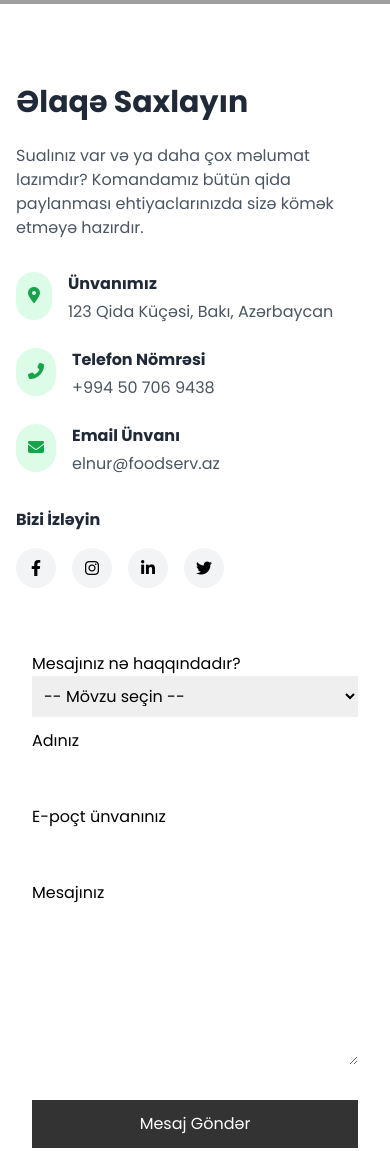
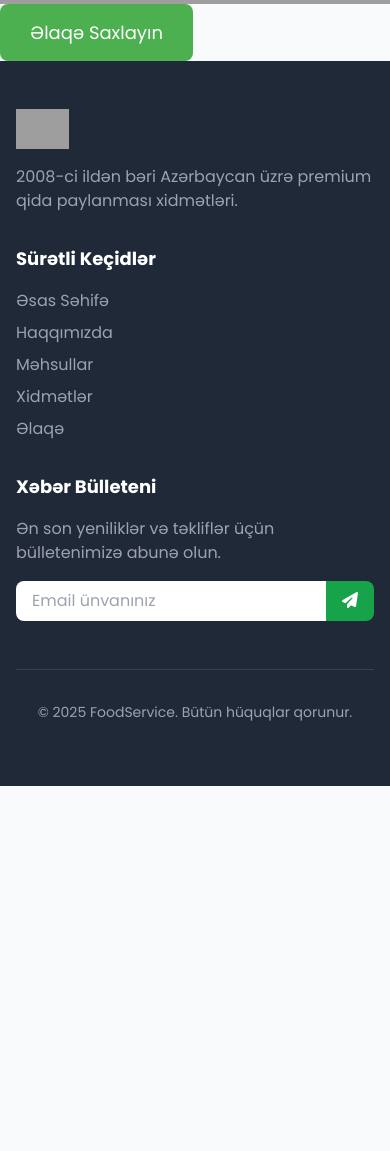
Before and after one commit to Gityus13/foodserv.az, a plain HTML site: page index.html in a window 390 px wide. Shown: the part 6949-8100 px from the top of the page. After the commit the page ends 7735 px from the top, so only its background shows below. Drawn offline with nearby package versions, Linux system fonts and the light colour scheme; grey boxes are pictures that could not be loaded.

Commit message:
Update index.html

```diff
--- a/index.html
+++ b/index.html
@@ -373,92 +373,9 @@
           </div>
     </section>
 
-    <!-- Contact Section -->
-    <section id="contact" class="py-20 bg-white">
-        <div class="max-w-7xl mx-auto px-4 sm:px-6 lg:px-8">
-            <div class="grid md:grid-cols-2 gap-12">
-                <div>
-                    <h2 class="text-3xl md:text-4xl font-bold text-gray-800 mb-6">Əlaqə Saxlayın</h2>
-                    <p class="text-gray-600 mb-8">Sualınız var və ya daha çox məlumat lazımdır? Komandamız bütün qida paylanması ehtiyaclarınızda sizə kömək etməyə hazırdır.</p>
-
-                    <div class="space-y-6">
-                        <div class="flex items-start">
-                            <div class="bg-green-100 p-3 rounded-full mr-4">
-                                <i class="fas fa-map-marker-alt text-green-600"></i>
-                            </div>
-                            <div>
-                                <h4 class="font-bold text-gray-800 mb-1">Ünvanımız</h4>
-                                <p class="text-gray-600">123 Qida Küçəsi, Bakı, Azərbaycan</p>
-                            </div>
-                        </div>
-
-                        <div class="flex items-start">
-                            <div class="bg-green-100 p-3 rounded-full mr-4">
-                                <i class="fas fa-phone-alt text-green-600"></i>
-                            </div>
-                            <div>
-                                <h4 class="font-bold text-gray-800 mb-1">Telefon Nömrəsi</h4>
-                                <p class="text-gray-600">+994 50 706 9438</p>
-                            </div>
-                        </div>
-
-                        <div class="flex items-start">
-                            <div class="bg-green-100 p-3 rounded-full mr-4">
-                                <i class="fas fa-envelope text-green-600"></i>
-                            </div>
-                            <div>
-                                <h4 class="font-bold text-gray-800 mb-1">Email Ünvanı</h4>
-                                <p class="text-gray-600">elnur@foodserv.az</p>
-                            </div>
-                        </div>
-                    </div>
-
-                    <div class="mt-8">
-                        <h4 class="font-bold text-gray-800 mb-4">Bizi İzləyin</h4>
-                        <div class="flex space-x-4">
-                            <a href="#" class="bg-gray-100 hover:bg-green-600 hover:text-white w-10 h-10 rounded-full flex items-center justify-center transition">
-                                <i class="fab fa-facebook-f"></i>
-                            </a>
-                            <a href="#" class="bg-gray-100 hover:bg-green-600 hover:text-white w-10 h-10 rounded-full flex items-center justify-center transition">
-                                <i class="fab fa-instagram"></i>
-                            </a>
-                            <a href="#" class="bg-gray-100 hover:bg-green-600 hover:text-white w-10 h-10 rounded-full flex items-center justify-center transition">
-                                <i class="fab fa-linkedin-in"></i>
-                            </a>
-                            <a href="#" class="bg-gray-100 hover:bg-green-600 hover:text-white w-10 h-10 rounded-full flex items-center justify-center transition">
-                                <i class="fab fa-twitter"></i>
-                            </a>
-                        </div>
-                    </div>
-                </div>
-
-               <form action="https://formsubmit.co/elnur@foodserv.az" method="POST" style="max-width: 600px; margin: auto; padding: 16px; box-sizing: border-box;">
-  <!-- Hidden settings -->
-  <input type="hidden" name="_template" value="table">
-  <input type="hidden" name="_autoresponse" value="DJ Yusif ilə əlaqə saxladığınız üçün təşəkkür edirik! Tezliklə sizinlə əlaqə saxlayacağıq.">
-
-  <label for="topic">Mesajınız nə haqqındadır?</label>
-  <select name="Topic" id="topic" required style="width: 100%; padding: 8px; margin-bottom: 12px;">
-    <option value="">-- Mövzu seçin --</option>
-    <option value="Booking">Rezervasiya</option>
-    <option value="Collaboration">Əməkdaşlıq</option>
-    <option value="Event Details">Tədbir Məlumatı</option>
-    <option value="Other">Digər</option>
-  </select>
-
-  <label for="name">Adınız</label>
-  <input type="text" name="Name" id="name" required style="width: 100%; padding: 8px; margin-bottom: 12px;">
-
-  <label for="email">E-poçt ünvanınız</label>
-  <input type="email" name="Email" id="email" required style="width: 100%; padding: 8px; margin-bottom: 12px;">
-
-  <label for="message">Mesajınız</label>
-  <textarea name="Message" id="message" rows="6" required style="width: 100%; padding: 8px; margin-bottom: 12px;"></textarea>
-
-  <div class="g-recaptcha" data-sitekey="6LdGBGwrAAAAAG_2v8Qu4U7mVR-ODfNmoyfhOciD" style="margin-bottom: 16px;"></div>
-
-  <button type="submit" style="width: 100%; padding: 12px; background-color: #333; color: white; border: none; cursor: pointer;">Mesaj Göndər</button>
-</form>
+    <button style="background-color: #4CAF50; color: white; padding: 15px 30px; font-size: 18px; border: none; border-radius: 8px; cursor: pointer;" onclick="window.location.href='https://example.com'">
+  Əlaqə Saxlayın
+    </button>
 
             </div>
         </div>
```
